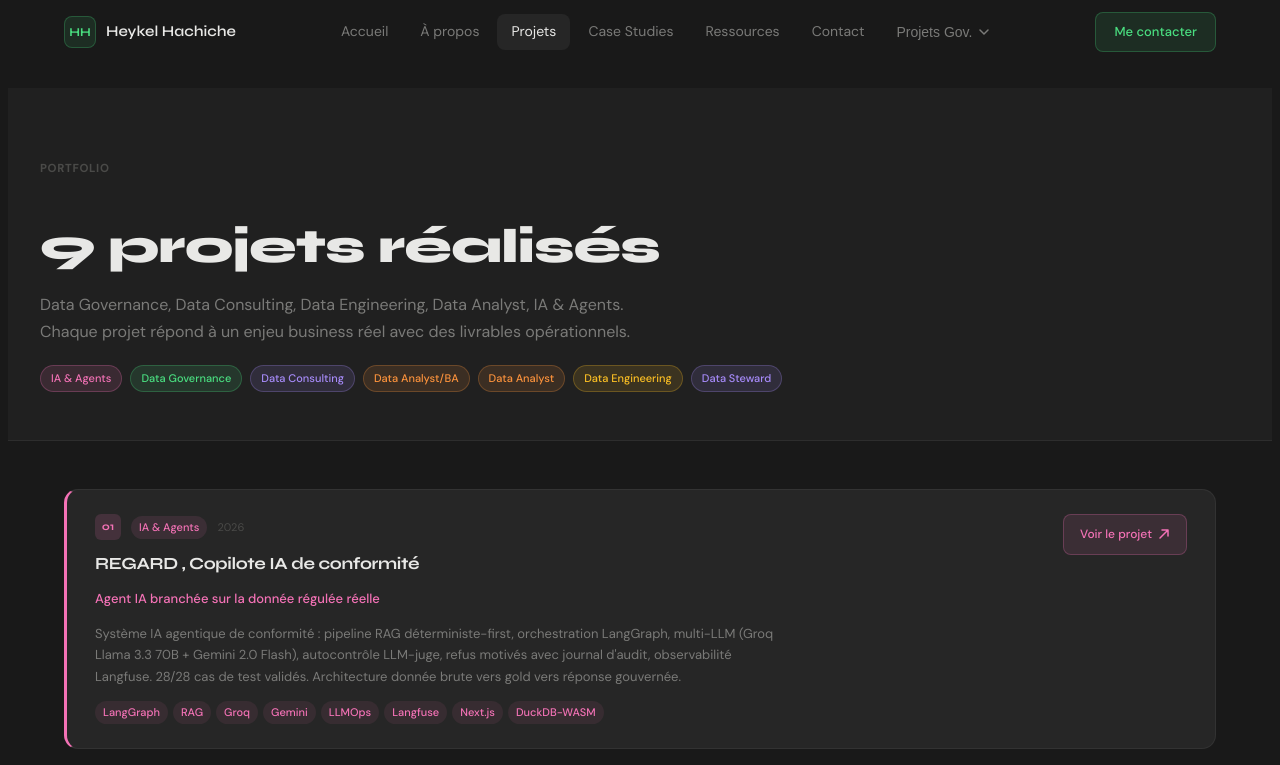
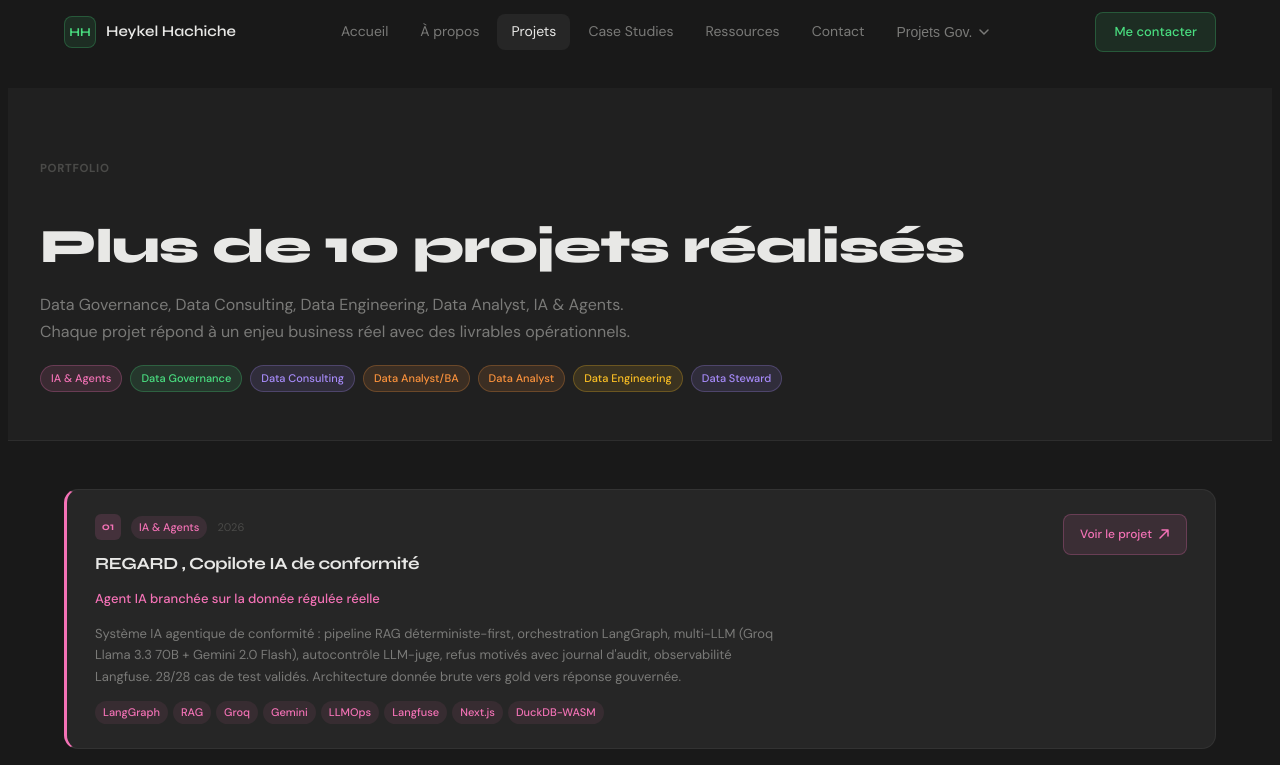
Before and after one commit to heykelh/data-governance, a Next.js app: page /projets in a window 1280 px wide. Shown: the top 765 px of the page. Built offline with nearby package versions, Linux system fonts and the light colour scheme.

Commit message:
Adjustements on Case studies and Projects

```diff
--- a/src/app/case-studies/page.tsx
+++ b/src/app/case-studies/page.tsx
@@ -267,7 +267,7 @@ export default function CaseStudiesPage() {
         <div style={{ maxWidth: 1200, margin: "0 auto" }}>
           <p style={{ fontSize: 11, fontWeight: 600, color: "var(--text-tertiary)", textTransform: "uppercase", letterSpacing: "0.1em", marginBottom: 12 }}>Case Studies</p>
           <h1 style={{ fontSize: "clamp(28px, 4vw, 48px)", fontWeight: 800, marginBottom: 16 }}>
-            plus d'une dizaine de projets réels.<br />
+            Plus d'une dizaine de projets réels.<br />
             <span style={{ color: "var(--text-secondary)" }}>Des problèmes concrets. Des résultats chiffrés.</span>
           </h1>
           <p style={{ color: "var(--text-secondary)", fontSize: 16, maxWidth: 640, lineHeight: 1.7 }}>
--- a/src/app/projets/page.tsx
+++ b/src/app/projets/page.tsx
@@ -165,7 +165,7 @@ export default function ProjetsPage() {
         <div style={{ maxWidth: 1200, margin: "0 auto" }}>
           <p style={{ fontSize: 11, fontWeight: 600, color: "var(--text-tertiary)", textTransform: "uppercase", letterSpacing: "0.1em", marginBottom: 12 }}>Portfolio</p>
           <h1 style={{ fontSize: "clamp(28px, 4vw, 48px)", fontWeight: 800, marginBottom: 16 }}>
-            9 projets réalisés
+            Plus de 10 projets réalisés
           </h1>
           <p style={{ color: "var(--text-secondary)", fontSize: 16, maxWidth: 600, lineHeight: 1.7 }}>
             Data Governance, Data Consulting, Data Engineering, Data Analyst, IA & Agents. Chaque projet répond à un enjeu business réel avec des livrables opérationnels.
```
